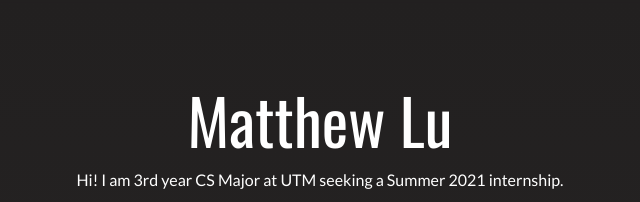
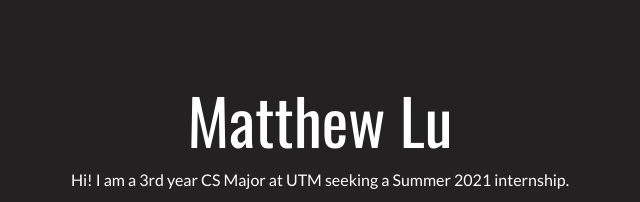
Before and after one commit to matthewlu341/matthew-lu-website, a plain HTML site: page index.html in a window 1280 px wide. Shown: the top 202 px of the page, 320-960 px from the left. Drawn offline with nearby package versions, Linux system fonts and the light colour scheme.

Commit message:
fixed typo

```diff
--- a/index.html
+++ b/index.html
@@ -30,7 +30,7 @@
   <header class="white-text-container section-container">
     <div class="text-center">
       <h1>Matthew Lu</h1>
-      <p>Hi! I am 3rd year CS Major at UTM seeking a Summer 2021 internship.</p>
+      <p>Hi! I am a 3rd year CS Major at UTM seeking a Summer 2021 internship.</p>
       <p>
         <a class="fa-icon fa-icon-2x" href="https://github.com/matthewlu341" title="">
           <i class="fa fa-github"></i>
```
